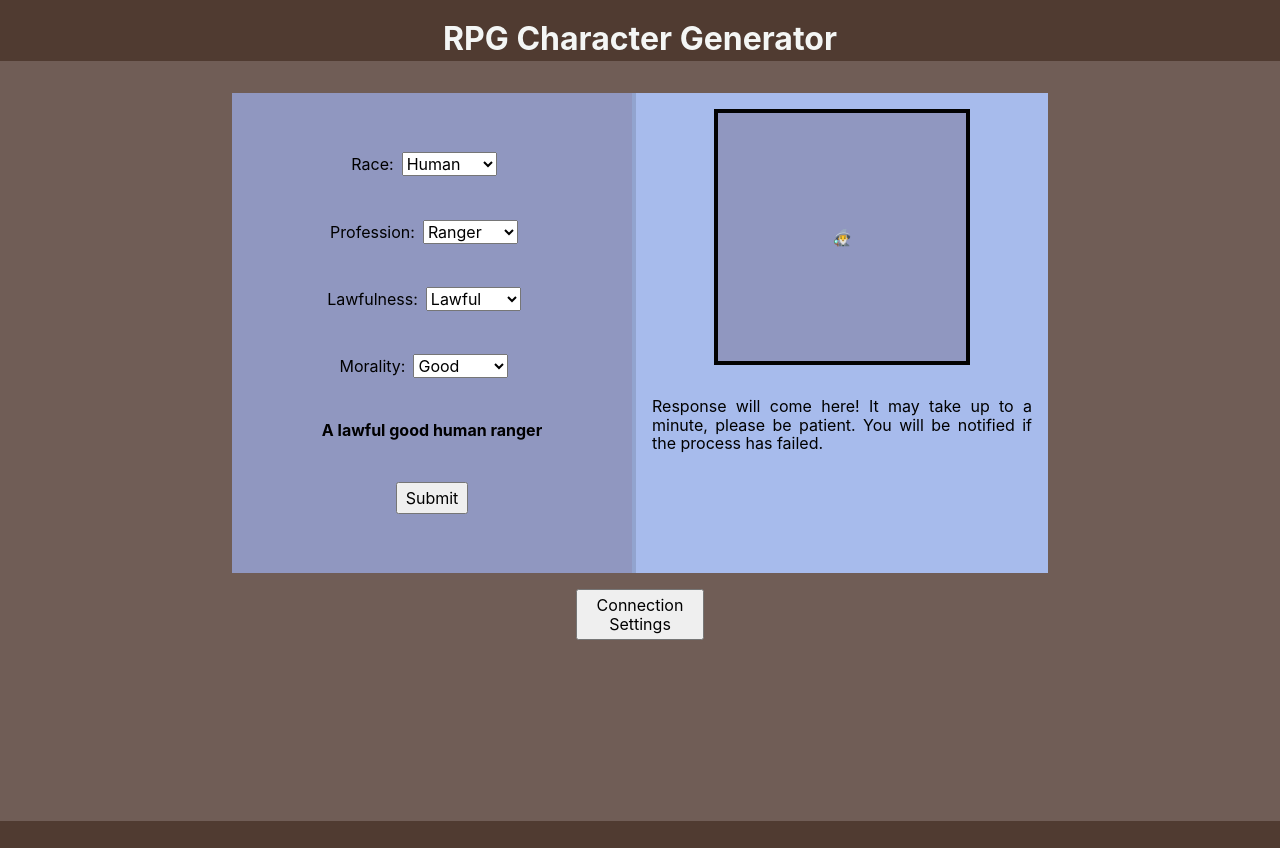
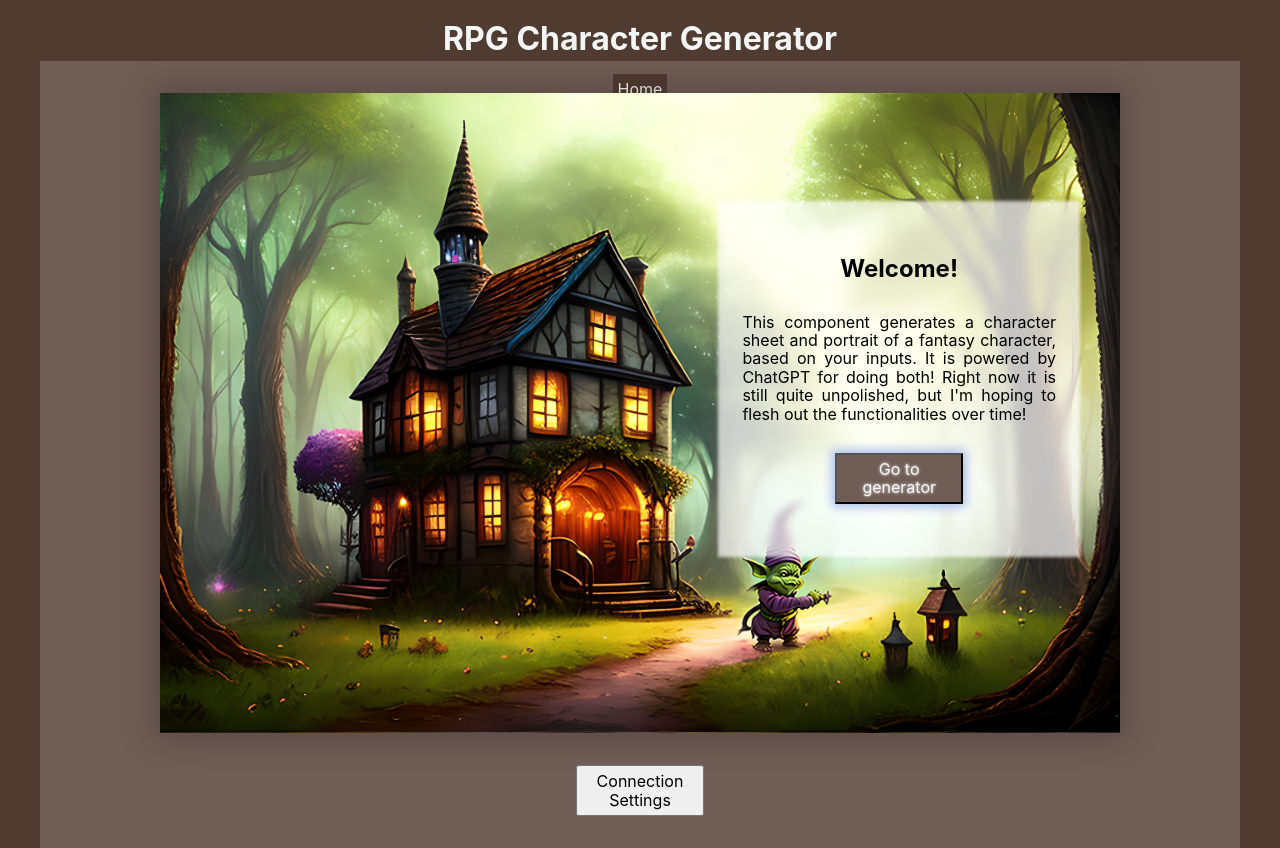
Before and after one commit to nHellstrom/gpt-character-maker, a React (Create React App) app: page / in a window 1280 px wide. Before the commit the page ends 821 px from the top, so only its background shows below. Built offline with nearby package versions, Linux system fonts and the light colour scheme.

Commit message:
Add landing page & routing

```diff
--- a/package.json
+++ b/package.json
@@ -12,6 +12,7 @@
     "@types/react-dom": "^18.0.10",
     "react": "^18.2.0",
     "react-dom": "^18.2.0",
+    "react-router-dom": "^6.8.0",
     "react-scripts": "5.0.1",
     "typescript": "^4.9.4",
     "web-vitals": "^2.1.4"
--- a/src/App.css
+++ b/src/App.css
@@ -30,12 +30,15 @@ body {
 .App__Main {
   background-color: var(--secondary-color);
   padding: 2rem 0;
-  height: 95vh;
+  /* height: 95vh; */
   display: flex;
   flex-direction: column;
   align-items: center;
   justify-content: flex-start;
   gap:1rem;
+  min-width: 50rem;
+  max-width: 75rem;
+  margin: 0 auto;
 }
 
 button {
@@ -52,3 +55,18 @@ button {
 .App__ConnectionSettings--visible {
   display:flex;
 }
+
+.App__ReturnHome {
+  background-color: var(--secondary-color-dark);
+  color: var(--white-color);
+  padding: 0.3rem;
+}
+
+.App__ReturnHome:hover {
+  color: var(--primary-color);
+}
+
+.App__ReturnHome:active {
+  background-color: var(--secondary-color-dark);
+  font-weight: 500;
+}
--- a/src/App.tsx
+++ b/src/App.tsx
@@ -5,6 +5,14 @@ import "./App.css";
 import CharacterMaker from "./Components/CharacterMaker";
 import CustomConnectionSettings from "./Components/CustomConnectionSettings";
 import { ApiContext, HistoryContext } from "./context";
+import Landing from "./Components/Landing";
+import {
+  BrowserRouter,
+  Routes,
+  Route,
+  Link,
+  useParams,
+} from "react-router-dom";
 
 function App() {
   const [useCustomKey, toggleCustomKey] = useState<boolean>(false);
@@ -15,20 +23,31 @@ function App() {
         value={{ useCustom: false, connectionString: undefined }}
       >
         <HistoryContext.Provider value={[]}>
+          <BrowserRouter>
             <header className="App__Header">
               <h1>RPG Character Generator</h1>
+              <Link to="/"><span className="App__ReturnHome">Home</span></Link>
             </header>
             <main className="App__Main">
-            <CharacterMaker />
+              <Routes>
+                <Route path="/" element={<Landing />} />
+                <Route path="/CharacterMaker" element={<CharacterMaker />} />
+                <Route path="*" element={<Landing />} />
+              </Routes>
               <div className="App__ConnectionSettings">
                 <button onClick={() => toggleCustomKey(!useCustomKey)}>
                   Connection Settings
                 </button>
-              <div className={`App__ConnectionSettings--${useCustomKey ? "visible" : "hidden"}`}>
+                <div
+                  className={`App__ConnectionSettings--${
+                    useCustomKey ? "visible" : "hidden"
+                  }`}
+                >
                   <CustomConnectionSettings />
                 </div>
               </div>
             </main>
+          </BrowserRouter>
         </HistoryContext.Provider>
       </ApiContext.Provider>
     </div>
--- a/src/Components/CharacterMaker.css
+++ b/src/Components/CharacterMaker.css
@@ -1,6 +1,4 @@
 .CharacterMaker {
-    min-width: 50rem;
-    max-width: 75rem;
     min-height: 60vh;
     background-color: rgba(255,255,255,0.25);
     background-color: var(--primary-color);
--- a/src/Components/CustomConnectionSettings.tsx
+++ b/src/Components/CustomConnectionSettings.tsx
@@ -5,6 +5,11 @@ import { ApiContext } from "../context";
 const CustomConnectionSettings = () => {
 
   const connectionString = useContext(ApiContext);
+
+  const handleClick = () => {
+
+    console.log(connectionString);
+  }
 
   return (
     <section className="ConnectionSettings">
@@ -15,7 +20,7 @@ const CustomConnectionSettings = () => {
         (obtained from OpenAI):
         </span>
         <input type="text" defaultValue={"--Not Implemented--"} />
-        <button onClick={() => console.log(connectionString)}>Set</button>
+        <button onClick={handleClick}>Set</button>
       </label>
     </section>
   );
--- /dev/null
+++ b/src/Components/Landing.css
@@ -0,0 +1,53 @@
+.Landing {
+    background-color: grey;
+    background-image: url(../assets/landing.jpg);
+    background-repeat: no-repeat;
+    background-size: cover;
+    width: 80%;
+    height: 40rem;
+    margin: 0 0 1rem 0;
+    box-shadow: 0 0 2rem 0.5rem rgba(0,0,0,0.2);
+    display: grid;
+    grid-template-columns: 4fr 2fr 4fr;
+    grid-template-rows: repeat(8, 1fr);
+
+    padding: 3rem;
+}
+
+.Landing__Right {
+    grid-column: 3;
+    grid-row: 2/7;
+    background-color: rgba(255,255,255,0.7);
+    box-shadow: 0 0 0.2rem 0.5rem rgba(255,255,255,0.7);
+    display: flex;
+    flex-direction: column;
+    justify-content: space-evenly;
+    align-items: center;
+    padding: 1rem;
+    backdrop-filter: blur(4px);
+}
+
+.Landing__Right p {
+    text-align: justify;
+}
+
+.Landing__Right button {
+    background-color: var(--secondary-color);
+    color: var(--white-color);
+    text-shadow: 0 0 3px var(--white-color);
+    transition: all 0.1s;
+    box-shadow: 0 0 10px 3px var(--primary-color);
+}
+
+.Landing__Right button:hover {
+    cursor: pointer;
+    background-color: var(--secondary-color-dark);
+    color: var(--primary-color);
+    text-shadow: 0 0 3px var(--primary-color);
+    box-shadow: 0 0 10px 4px var(--primary-color-dark);
+}
+
+.Landing__Right button:active {
+    box-shadow: 0 0 13px 6px var(--primary-color-dark);
+    transform: scale(0.94);
+}
--- /dev/null
+++ b/src/Components/Landing.tsx
@@ -0,0 +1,22 @@
+import React from "react";
+import "./Landing.css";
+import { Link } from "react-router-dom";
+
+const Landing = () => {
+  return (
+    <section className="Landing">
+      <div className="Landing__Right">
+        <h2>Welcome!</h2>
+        <p>
+          This component generates a character sheet and portrait of a fantasy
+          character, based on your inputs. It is powered by ChatGPT for doing
+          both! Right now it is still quite unpolished, but I'm hoping to flesh
+          out the functionalities over time!
+        </p>
+        <Link to="/CharacterMaker"><button>Go to generator</button></Link>
+      </div>
+    </section>
+  );
+};
+
+export default Landing;
```
Also changed, not shown: src/assets/landing.jpg (added), 1 other file (tests, documents, lock files or other folders). Lines whose indentation alone changed are shown as unchanged.
